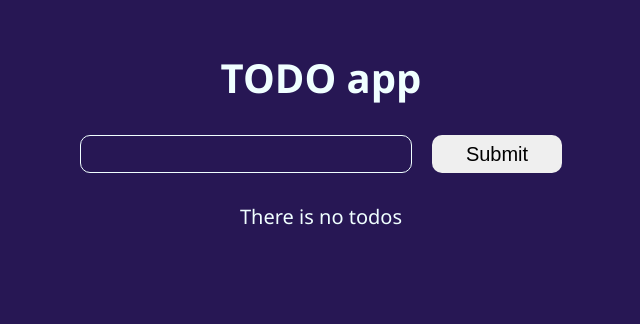
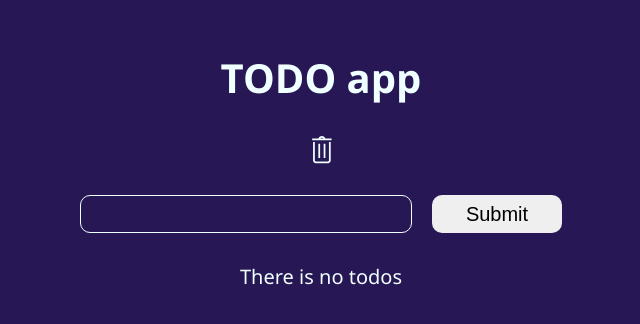
Before and after one commit to tayahanchar/react-todo, a React (Create React App) app: page / in a window 1280 px wide. Shown: the top 324 px of the page, without its empty margins (319-959 px from the left). Built offline with nearby package versions, Linux system fonts and the light colour scheme.

Commit message:
feat: add delete all todos component

```diff
--- a/src/App.css
+++ b/src/App.css
@@ -13,3 +13,13 @@
 h1 {
   font-size: 40px;
 }
+
+.buttonWrapper {
+  width: 30px;
+  height: 30px;
+  padding: 0 10px;
+}
+
+.buttonWrapper:hover {
+  cursor: pointer;
+}
--- a/src/App.js
+++ b/src/App.js
@@ -2,6 +2,8 @@ import { useState } from "react";
 import "./App.css";
 import Form from "./components/Form";
 import List from "./components/List";
+import ButtonWrapper from "./components/ButtonWrapper";
+import { TfiTrash } from "react-icons/tfi";
 
 function App() {
   const [todoList, setTodoList] = useState([]);
@@ -28,9 +30,16 @@ function App() {
     });
   }
 
+  function deleteAllTodos() {
+    setTodoList([]);
+  }
+
   return (
     <div className="App">
       <h1>TODO app</h1>
+      <ButtonWrapper>
+        <TfiTrash className="buttonWrapper" onClick={deleteAllTodos} />
+      </ButtonWrapper>
       <Form addTodo={addTodo} />
       <List
         todoList={todoList}
--- /dev/null
+++ b/src/components/ButtonWrapper.jsx
@@ -0,0 +1,8 @@
+function ButtonWrapper(props) {
+
+
+
+  return (props.children)
+}
+
+export default ButtonWrapper;
```
